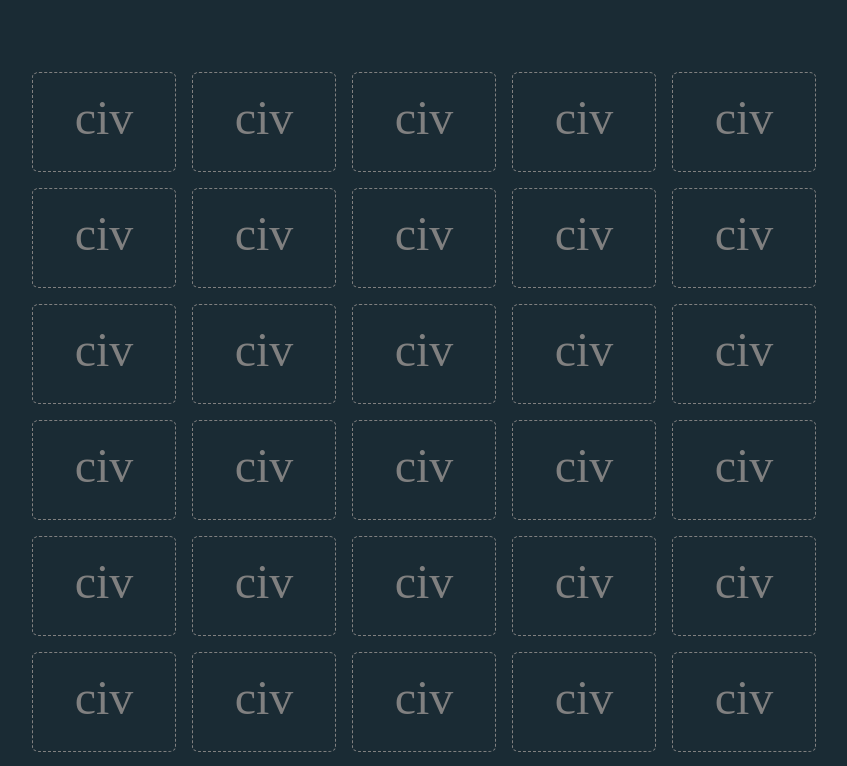
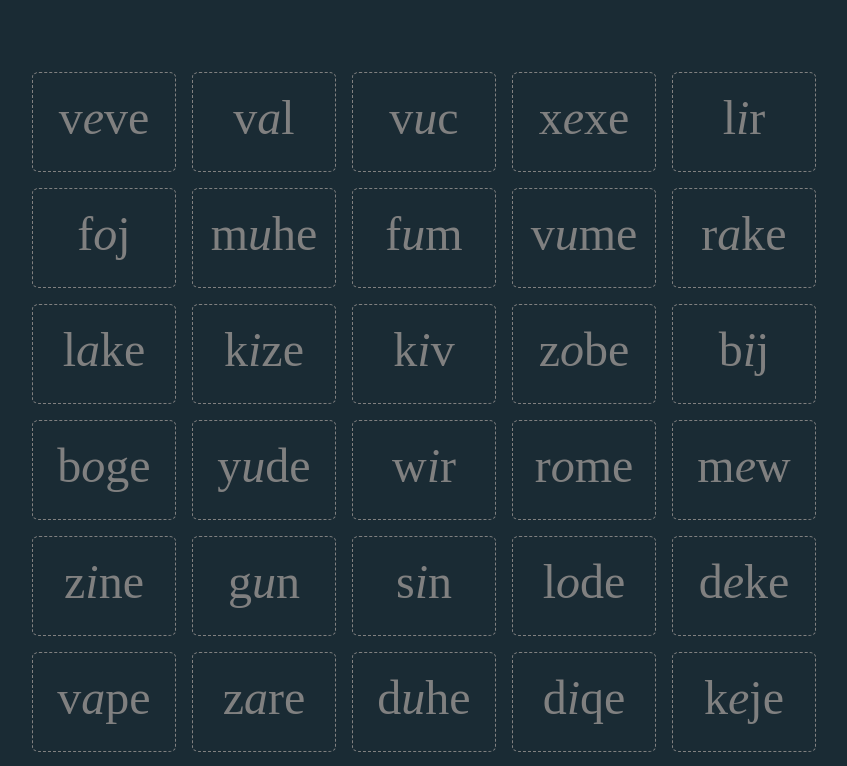
Before and after one commit to windmaomao/react-sheet, a Next.js app in the folder next/: page /ns in a window 1280 px wide. Shown: the top 766 px of the page, without its empty margins (216-1063 px from the left). Built offline with nearby package versions, Linux system fonts and the light colour scheme.

Commit message:
draft ns generator question and display

```diff
--- a/next/components/NsSheet.module.css
+++ b/next/components/NsSheet.module.css
@@ -23,7 +23,7 @@
   border-radius: 5%;
 }
 
-.cell {
+.question {
   font-family: Times New Room;
   font-size: 3rem;
   color: gray;
@@ -34,6 +34,10 @@
   height: 90%;
 }
 
+.charHighlight {
+  font-style: italic;
+}
+
 @media (max-width: 600px) {
   .main {
     flex-direction: column;
--- a/next/pages/ns.tsx
+++ b/next/pages/ns.tsx
@@ -2,12 +2,23 @@ import type { NextPage } from 'next'
 import Head from 'next/head'
 import NsSheet from '../components/NsSheet'
 import styles from '../components/NsSheet.module.css'
+import gen from '../services/nsGen'
+import { useState } from 'react'
 
-const NsQuestion = ({ chars }) => {
+const NsQuestion = () => {
+  const [q] = useState(gen())
+  const charStyle = (q, i) =>
+    q.highlights.indexOf(i) >= 0 ? styles.charHighlight : ''
+
   return (
-    <div className={styles.cell}>
-      {chars.map(c => (
-        <span>{c}</span>
+    <div className={styles.question}>
+      {q.word.split('').map((c, i) => (
+        <span
+          key={`${i}`}
+          className={charStyle(q, i)}
+        >
+          {c}
+        </span>
       ))}
     </div>
   )
@@ -30,7 +41,7 @@ const NonSensePage: NextPage = () => {
             className={styles.article}
             key={`${c}`}
           >
-            <NsQuestion chars={['c','i','v']} />
+            <NsQuestion />
           </article>
         ))}
       </main>
--- /dev/null
+++ b/next/services/nsGen.tsx
@@ -0,0 +1,31 @@
+const random = (h) =>
+  Math.floor(Math.random() * h)
+
+const Consonants = 'bcdfghjklmnpqrstvwxyz'
+const Vowels = 'aeiou'
+
+const randCons = () => {
+  const i = random(Consonants.length)
+  return Consonants[i]
+}
+
+const randVowel = () => {
+  const i = random(Vowels.length)
+  return Vowels[i]
+}
+
+const randWord = () => {
+  let word = randCons() + randVowel() + randCons()
+  if (random(2)) word += 'e'
+
+  return {
+    word,
+    highlights: [1]
+  }
+}
+
+export default function nsGen() {
+  return () => {
+    return randWord()
+  }
+}
```
Also changed, not shown: next/services/dictGen.tsx (added, +9 -0 lines).
